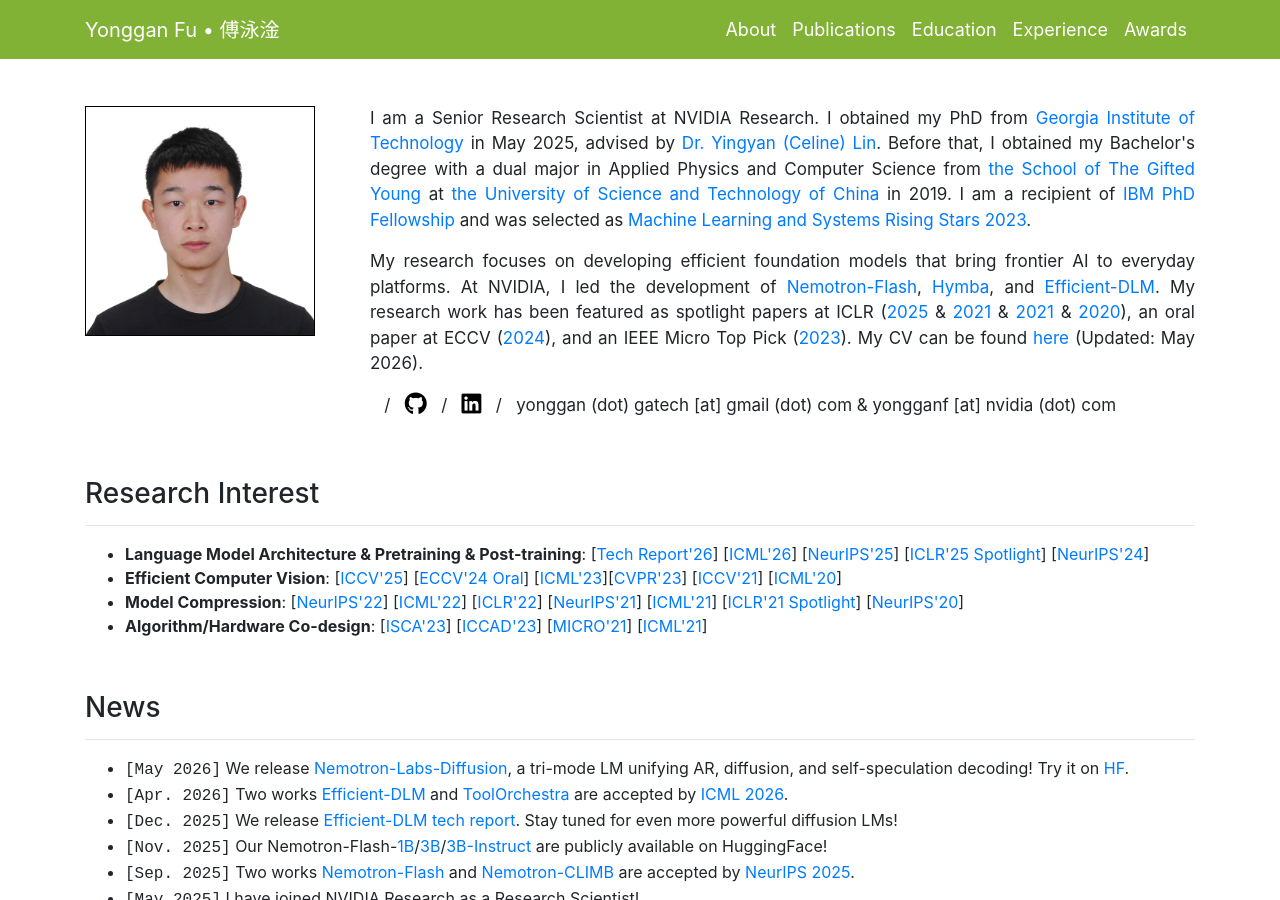
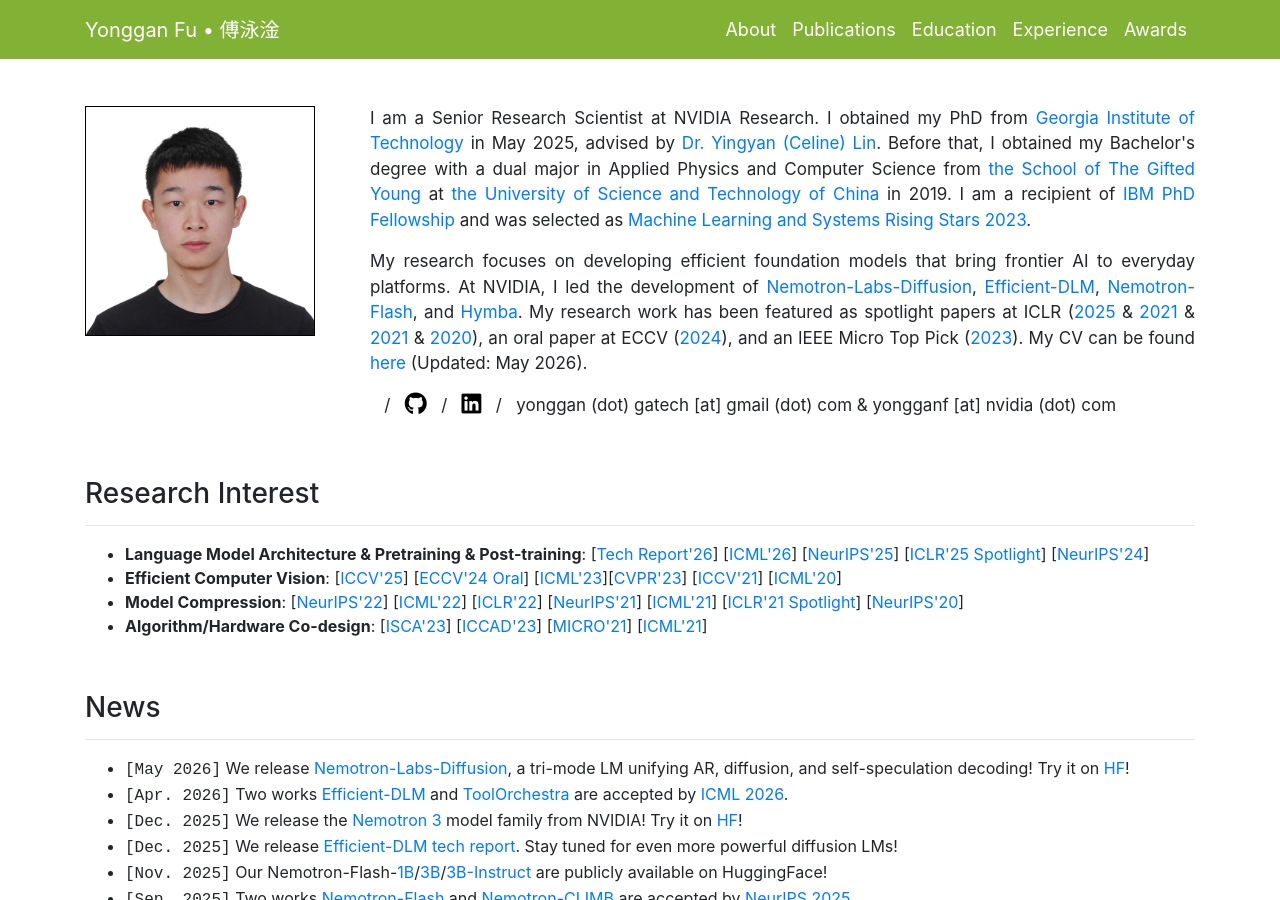
Before and after one commit to tilmto/tilmto.github.io, a Jekyll site: the page built from docs/index.markdown, in a window 1280 px wide and 900 px high. Built offline with Jekyll 4.4.1, drawn with Linux system fonts in a browser that asks for light colours; nearby versions of some CDN libraries; a style sheet for code colours, icons or effects is not loaded.

Commit message:
Update led-projects list; add Nemotron 3 news; refresh Nano 2 figure

```diff
--- a/docs/_layouts/index.html
+++ b/docs/_layouts/index.html
@@ -95,7 +95,7 @@
 				I am a recipient of <a href="https://research.ibm.com/university/awards/fellowships.html" target="_blank">IBM PhD Fellowship</a> and was selected as <a href="https://mlcommons.org/en/rising-stars-2023/" target="_blank">Machine Learning and Systems Rising Stars 2023</a>.
 			</p>
 
-			<p style="text-align: justify;">My research focuses on developing efficient foundation models that bring frontier AI to everyday platforms. At NVIDIA, I led the development of <a href="https://arxiv.org/pdf/2511.18890" target="_blank">Nemotron-Flash</a>, <a href="https://arxiv.org/pdf/2411.13676" target="_blank">Hymba</a>, and <a href="https://arxiv.org/pdf/2512.14067" target="_blank">Efficient-DLM</a>. My research work has been featured as spotlight papers at ICLR (<a href="https://arxiv.org/pdf/2411.13676" target="_blank">2025</a> & <a href="https://arxiv.org/pdf/2101.09868" target="_blank">2021</a> & <a href="https://arxiv.org/pdf/2103.10584" target="_blank">2021</a> & <a href="https://arxiv.org/pdf/1909.11957" target="_blank">2020</a>), an oral paper at ECCV (<a href="https://www.ecva.net/papers/eccv_2024/papers_ECCV/papers/02444.pdf" target="_blank">2024</a>), and an IEEE Micro Top Pick (<a href="https://arxiv.org/pdf/2206.00877" target="_blank">2023</a>).
+			<p style="text-align: justify;">My research focuses on developing efficient foundation models that bring frontier AI to everyday platforms. At NVIDIA, I led the development of <a href="https://research.nvidia.com/publication/2026-05_nemotron-labs-diffusion-tri-mode-language-model-unifying-autoregressive" target="_blank">Nemotron-Labs-Diffusion</a>, <a href="https://arxiv.org/pdf/2512.14067" target="_blank">Efficient-DLM</a>, <a href="https://arxiv.org/pdf/2511.18890" target="_blank">Nemotron-Flash</a>, and <a href="https://arxiv.org/pdf/2411.13676" target="_blank">Hymba</a>. My research work has been featured as spotlight papers at ICLR (<a href="https://arxiv.org/pdf/2411.13676" target="_blank">2025</a> & <a href="https://arxiv.org/pdf/2101.09868" target="_blank">2021</a> & <a href="https://arxiv.org/pdf/2103.10584" target="_blank">2021</a> & <a href="https://arxiv.org/pdf/1909.11957" target="_blank">2020</a>), an oral paper at ECCV (<a href="https://www.ecva.net/papers/eccv_2024/papers_ECCV/papers/02444.pdf" target="_blank">2024</a>), and an IEEE Micro Top Pick (<a href="https://arxiv.org/pdf/2206.00877" target="_blank">2023</a>).
       My CV can be found <a href="https://drive.google.com/drive/folders/1U6yPkZPD_XBRatcQcNjo5TuFojDmrEPi?usp=sharing" target="_blank">here</a> (Updated: May 2026).
 			</p>
 
@@ -155,10 +155,13 @@
 		<h3 id="News" style="padding-top: 70px; margin-top: -80px;">News</h3><hr>
 		<ul>
 			<li>
-				<tt>[May 2026]</tt> We release <a href="https://d1qx31qr3h6wln.cloudfront.net/publications/Nemotron_Diffusion_Tech_Report.pdf?VersionId=1tm4XZATEzGV7cs51XAf.xmWupU20vYW" target="_blank">Nemotron-Labs-Diffusion</a>, a tri-mode LM unifying AR, diffusion, and self-speculation decoding! Try it on <a href="https://huggingface.co/collections/nvidia/nemotron-labs-diffusion" target="_blank">HF</a>.
+				<tt>[May 2026]</tt> We release <a href="https://d1qx31qr3h6wln.cloudfront.net/publications/Nemotron_Diffusion_Tech_Report.pdf?VersionId=1tm4XZATEzGV7cs51XAf.xmWupU20vYW" target="_blank">Nemotron-Labs-Diffusion</a>, a tri-mode LM unifying AR, diffusion, and self-speculation decoding! Try it on <a href="https://huggingface.co/collections/nvidia/nemotron-labs-diffusion" target="_blank">HF</a>!
 			</li>
 			<li>
 				<tt>[Apr. 2026]</tt> Two works <a href="https://arxiv.org/pdf/2512.14067" target="_blank">Efficient-DLM</a> and <a href="https://arxiv.org/pdf/2511.21689" target="_blank">ToolOrchestra</a> are accepted by <a href="https://icml.cc/Conferences/2026" target="_blank">ICML 2026</a>.
+			</li>
+			<li>
+				<tt>[Dec. 2025]</tt> We release the <a href="https://arxiv.org/pdf/2512.20848" target="_blank">Nemotron 3</a> model family from NVIDIA! Try it on <a href="https://huggingface.co/collections/nvidia/nvidia-nemotron-v3" target="_blank">HF</a>!
 			</li>
 			<li>
 				<tt>[Dec. 2025]</tt> We release <a href="https://arxiv.org/pdf/2512.14067" target="_blank">Efficient-DLM tech report</a>. Stay tuned for even more powerful diffusion LMs!
```
Also changed, not shown: docs/files/nemotron_nano2.png.
